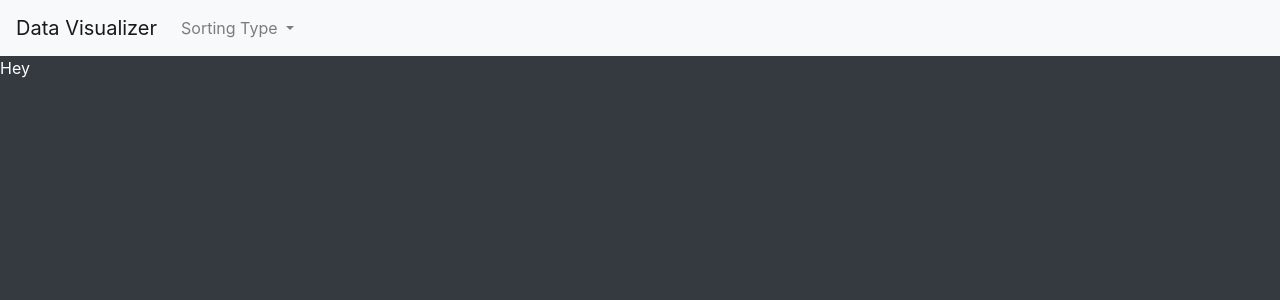
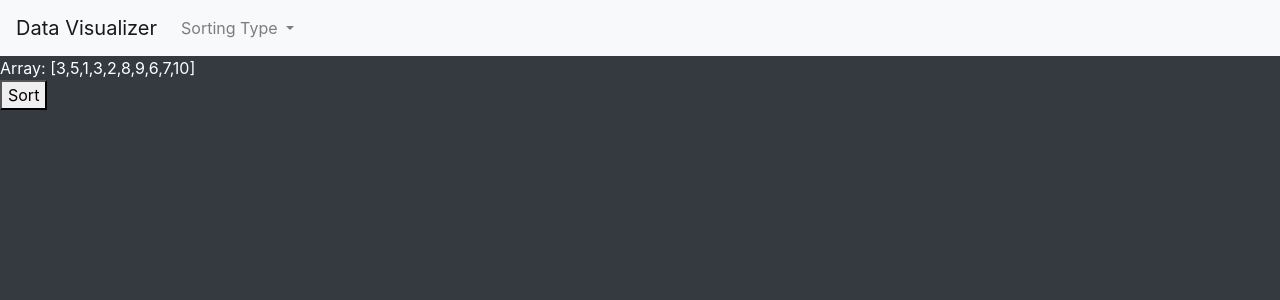
Before and after one commit to bhasshaw/sorting-visualizer, an Angular app: page / in a window 1280 px wide. Shown: the top 300 px of the page. Built offline with nearby package versions, Linux system fonts and the light colour scheme.

Commit message:
rough draft for bubble sort

```diff
--- a/src/app/visualizer/visualizer.component.html
+++ b/src/app/visualizer/visualizer.component.html
@@ -1 +1,5 @@
-<div class="page-container bg-dark">Hey</div>
+<div class="page-container bg-dark">
+    <div>Array: [{{array}}]</div>
+    <div *ngIf="show">Sorted: [{{array}}]</div>
+    <button type="submit" (click)="bubbleSort()">Sort</button>
+</div>
--- a/src/app/visualizer/visualizer.component.ts
+++ b/src/app/visualizer/visualizer.component.ts
@@ -6,16 +6,41 @@ import { Component, OnInit } from '@angular/core';
   styleUrls: ['./visualizer.component.scss']
 })
 export class VisualizerComponent implements OnInit {
-  array;
+  array
+  show:boolean
 
   constructor() {
     this.array = [3, 5, 1, 3, 2, 8, 9, 6, 7, 10]
+    // this.arrayRandom = [9, 2, 5, 6, 4, 3, 7, 10, 1, 8];
+    // this.arrayOrdered = [1, 2, 3, 4, 5, 6, 7, 8, 9, 10];
+    // this.arrayReversed = [10, 9, 8, 7, 6, 5, 4, 3, 2, 1];
   }
 
   ngOnInit() {
-    console.log(this.array)
+    // this.bubbleSort()
   }
 
-
+  bubbleSort() {
+    console.log('bubblesort')
+    let swapp
+    let n = this.array.length - 1
+    let x = this.array;
+    this.show = false;
+    do {
+      swapp = false;
+      for (let i = 0; i < n; i++) {
+        if (x[i] > x[i + 1]) {
+          let temp = x[i]
+          x[i] = x[i + 1]
+          x[i + 1] = temp
+          swapp = true
+        }
+      }
+      n--
+    } while (swapp)
+    this.show = true;
+    console.log(this.array)
+    return x
+  }
 
 }
```
